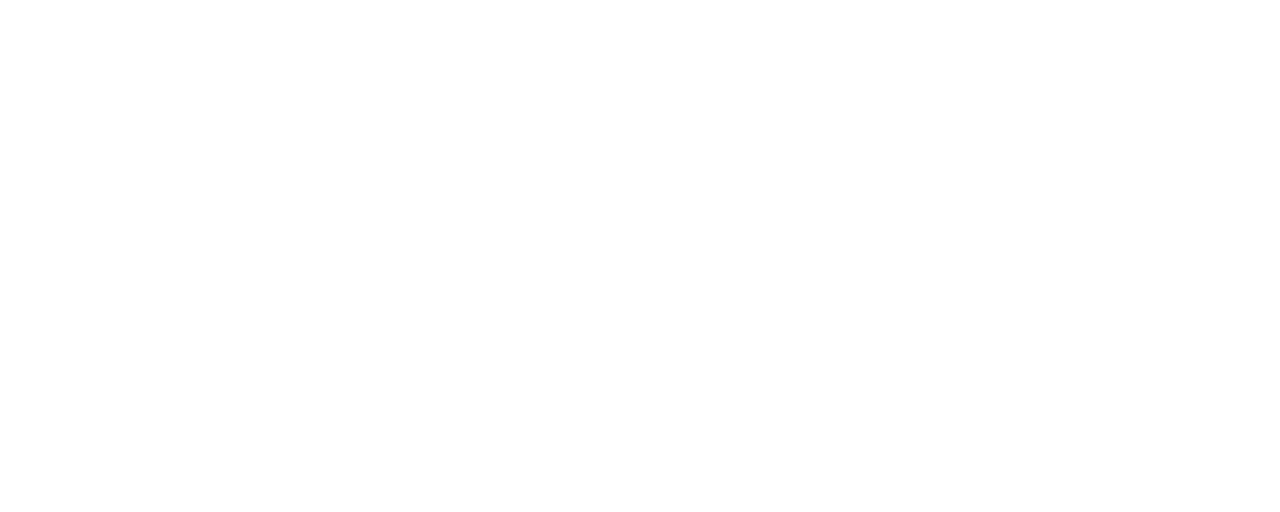
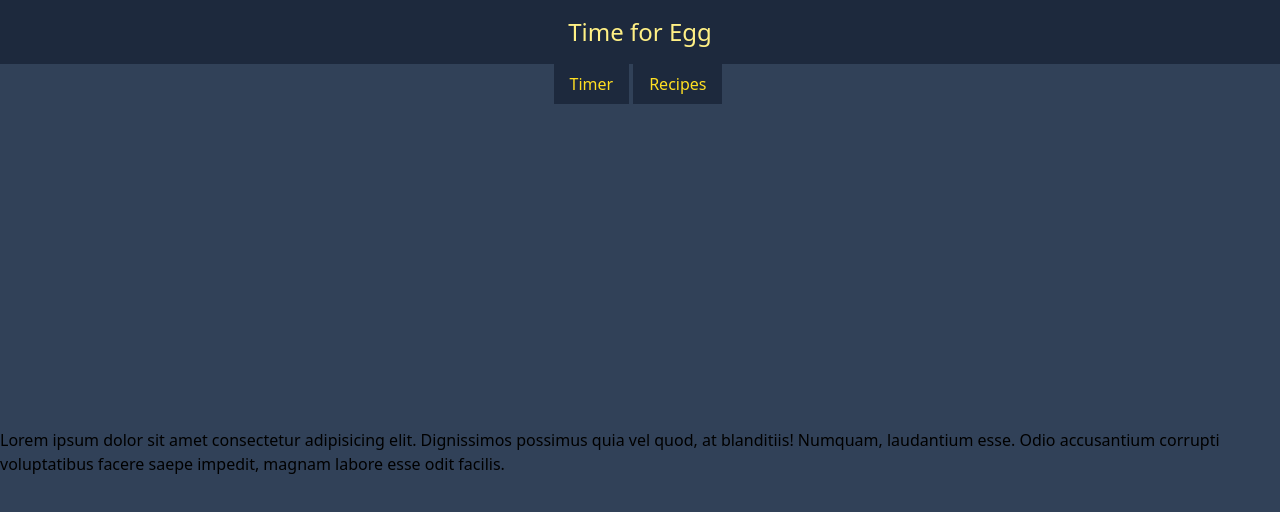
Before and after one commit to Axziomatic/Egg-clock, a React (Vite) app: page /recipes in a window 1280 px wide. Before the commit this address had no page. Shown: the top 512 px of the page. Built offline with nearby package versions, Linux system fonts and the light colour scheme.

Commit message:
Added routing, bound to navigational buttons in header. Also added test content to Recipes page, changed some directory stuff to include pages folder

```diff
--- a/src/App.tsx
+++ b/src/App.tsx
@@ -1,11 +1,19 @@
+import { Route, Routes } from "react-router-dom";
 import Header from "./components/Header";
-import Main from "./components/TimerPage";
+import Layout from "./pages/Layout";
+import RecipesPage from "./pages/RecipesPage";
+import TimerPage from "./pages/TimerPage";
 
 export default function App() {
   return (
     <>
       <Header />
-      <Main />
+      <Routes>
+        <Route path="/" element={<Layout />}>
+          <Route index element={<TimerPage />} />
+          <Route path="recipes" element={<RecipesPage />} />
+        </Route>
+      </Routes>
     </>
   );
 }
--- a/src/components/Header.tsx
+++ b/src/components/Header.tsx
@@ -1,3 +1,5 @@
+import { Link } from "react-router-dom";
+
 export default function Header() {
   return (
     <>
@@ -5,12 +7,16 @@
         <h1 className="text-2xl py-4 text-yellow-200">Time for Egg</h1>
       </header>
       <div className="flex justify-center bg-slate-700">
+        <Link to="/">
           <button className="py-2 px-4  bg-slate-800 text-l text-yellow-300 hover:bg-slate-600">
             Timer
           </button>
+        </Link>
+        <Link to="/recipes">
           <button className="py-2 px-4 mx-1 bg-slate-800 text-l text-yellow-300 hover:bg-slate-600">
             Recipes
           </button>
+        </Link>
       </div>
     </>
   );
--- a/src/main.tsx
+++ b/src/main.tsx
@@ -1,14 +1,12 @@
 import { StrictMode } from "react";
 import { createRoot } from "react-dom/client";
-import { BrowserRouter, Route, Routes } from "react-router-dom";
+import { BrowserRouter } from "react-router-dom";
 import App from "./App.tsx";
 
 createRoot(document.getElementById("root")!).render(
   <StrictMode>
     <BrowserRouter>
-      <Routes>
-        <Route path="/" element={<App />}></Route>
-      </Routes>
+      <App />
     </BrowserRouter>
   </StrictMode>
 );
--- /dev/null
+++ b/src/pages/Layout.tsx
@@ -0,0 +1,9 @@
+import { Outlet } from "react-router-dom";
+
+export default function Layout() {
+  return (
+    <main className="flex flex-col flex-1 justify-center bg-slate-700">
+      <Outlet /> {/* Här visas alla sidor som definieras i <Route> */}
+    </main>
+  );
+}
--- /dev/null
+++ b/src/pages/RecipesPage.tsx
@@ -0,0 +1,12 @@
+export default function RecipesPage() {
+  return (
+    <main className="flex flex-col flex-1 justify-center bg-slate-700">
+      <article>
+        Lorem ipsum dolor sit amet consectetur adipisicing elit. Dignissimos
+        possimus quia vel quod, at blanditiis! Numquam, laudantium esse. Odio
+        accusantium corrupti voluptatibus facere saepe impedit, magnam labore
+        esse odit facilis.
+      </article>
+    </main>
+  );
+}
--- a/src/components/TimerPage.tsx
+++ b/src/pages/TimerPage.tsx
@@ -1,4 +1,4 @@
-import TimerContainer from "./TimerContainer";
+import TimerContainer from "../components/TimerContainer";
 
 export default function TimerPage() {
   return (
```
Lines whose indentation alone changed are shown as unchanged.
